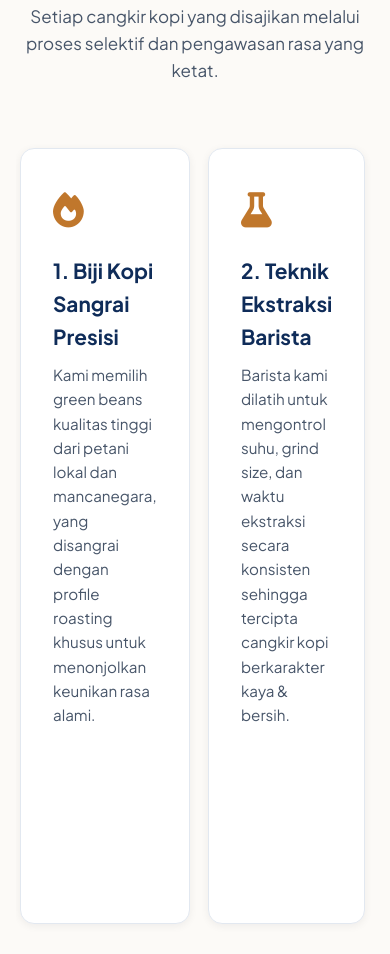
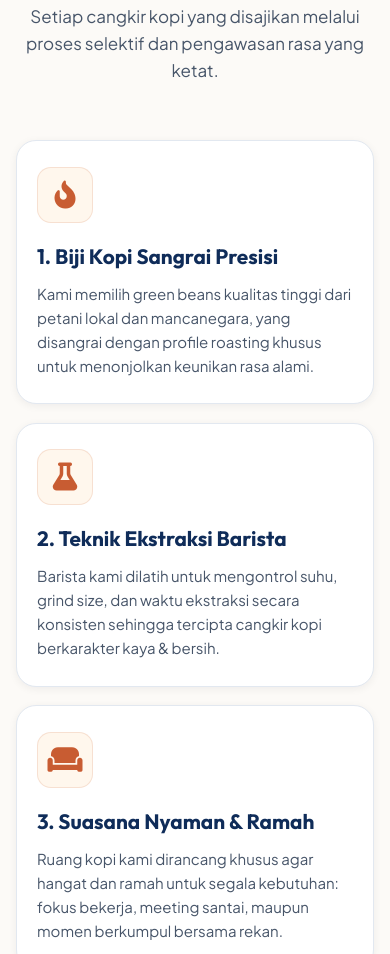
Before and after one commit to dfiizh2711-netizen/Blue-Doors-Surabaya, a plain HTML site: page about.html in a window 390 px wide. Shown: the part 1086-2040 px from the top of the page. Drawn offline with nearby package versions, Linux system fonts and the light colour scheme; no server answers.

Commit message:
Fix About page mobile layout reflow and card 3 FontAwesome icon

```diff
--- a/about.html
+++ b/about.html
@@ -100,29 +100,29 @@
           <p class="section-subtitle">Setiap cangkir kopi yang disajikan melalui proses selektif dan pengawasan rasa yang ketat.</p>
         </div>
 
-        <div class="product-grid" style="grid-template-columns: repeat(auto-fit, minmax(300px, 1fr));">
-          <div class="story-feature-item" style="padding: 2rem;">
-            <div style="font-size: 2.2rem; color: var(--accent-gold); margin-bottom: 1rem;">
-              <i class="fa-solid fa-fire"></i>
+        <div class="pilar-grid">
+          <div class="pilar-card">
+            <div class="pilar-icon-box">
+              <i class="fa-solid fa-fire-flame-curved"></i>
             </div>
-            <h3 style="font-size: 1.3rem; margin-bottom: 0.6rem;">1. Biji Kopi Sangrai Presisi</h3>
-            <p style="font-size: 0.95rem;">Kami memilih green beans kualitas tinggi dari petani lokal dan mancanegara, yang disangrai dengan profile roasting khusus untuk menonjolkan keunikan rasa alami.</p>
+            <h3 class="pilar-title">1. Biji Kopi Sangrai Presisi</h3>
+            <p class="pilar-desc">Kami memilih green beans kualitas tinggi dari petani lokal dan mancanegara, yang disangrai dengan profile roasting khusus untuk menonjolkan keunikan rasa alami.</p>
           </div>
 
-          <div class="story-feature-item" style="padding: 2rem;">
-            <div style="font-size: 2.2rem; color: var(--accent-gold); margin-bottom: 1rem;">
+          <div class="pilar-card">
+            <div class="pilar-icon-box">
               <i class="fa-solid fa-flask"></i>
             </div>
-            <h3 style="font-size: 1.3rem; margin-bottom: 0.6rem;">2. Teknik Ekstraksi Barista</h3>
-            <p style="font-size: 0.95rem;">Barista kami dilatih untuk mengontrol suhu, grind size, dan waktu ekstraksi secara konsisten sehingga tercipta cangkir kopi berkarakter kaya & bersih.</p>
+            <h3 class="pilar-title">2. Teknik Ekstraksi Barista</h3>
+            <p class="pilar-desc">Barista kami dilatih untuk mengontrol suhu, grind size, dan waktu ekstraksi secara konsisten sehingga tercipta cangkir kopi berkarakter kaya & bersih.</p>
           </div>
 
-          <div class="story-feature-item" style="padding: 2rem;">
-            <div style="font-size: 2.2rem; color: var(--accent-gold); margin-bottom: 1rem;">
-              <i class="fa-solid fa-house-heart"></i>
+          <div class="pilar-card">
+            <div class="pilar-icon-box">
+              <i class="fa-solid fa-couch"></i>
             </div>
-            <h3 style="font-size: 1.3rem; margin-bottom: 0.6rem;">3. Suasana Nyaman & Ramah</h3>
-            <p style="font-size: 0.95rem;">Ruang kopi kami dirancang khusus agar hangat dan ramah untuk segala kebutuhan: fokus bekerja, meeting santai, maupun momen berkumpul bersama rekan.</p>
+            <h3 class="pilar-title">3. Suasana Nyaman & Ramah</h3>
+            <p class="pilar-desc">Ruang kopi kami dirancang khusus agar hangat dan ramah untuk segala kebutuhan: fokus bekerja, meeting santai, maupun momen berkumpul bersama rekan.</p>
           </div>
         </div>
       </div>
--- a/styles.css
+++ b/styles.css
@@ -730,6 +730,62 @@ a {
   font-size: 0.875rem;
   color: var(--text-muted);
   margin-bottom: 0;
+}
+
+/* Pilar Keunggulan 3 Cards Grid (About Page) */
+.pilar-grid {
+  display: grid;
+  grid-template-columns: repeat(3, 1fr);
+  gap: 1.75rem;
+  margin-top: 2rem;
+}
+
+.pilar-card {
+  background-color: var(--surface-white);
+  border: 1px solid var(--border-subtle);
+  border-radius: var(--radius-lg);
+  padding: 2.25rem 1.75rem;
+  box-shadow: var(--shadow-sm);
+  transition: transform var(--transition-normal), border-color var(--transition-normal), box-shadow var(--transition-normal);
+  display: flex;
+  flex-direction: column;
+  height: 100%;
+}
+
+.pilar-card:hover {
+  transform: translateY(-5px);
+  border-color: var(--primary-brand);
+  box-shadow: var(--shadow-md);
+}
+
+.pilar-icon-box {
+  width: 56px;
+  height: 56px;
+  border-radius: var(--radius-md);
+  background-color: #FFF7ED;
+  color: var(--primary-brand);
+  display: flex;
+  align-items: center;
+  justify-content: center;
+  font-size: 1.75rem;
+  margin-bottom: 1.25rem;
+  border: 1px solid rgba(200, 92, 50, 0.15);
+}
+
+.pilar-title {
+  font-family: var(--font-heading);
+  font-size: 1.3rem;
+  font-weight: 700;
+  color: var(--primary-navy);
+  margin-bottom: 0.75rem;
+  line-height: 1.3;
+}
+
+.pilar-desc {
+  font-size: 0.9375rem;
+  color: var(--text-muted);
+  line-height: 1.6;
+  margin: 0;
 }
 
 /* Reservation / Booking Banner */
@@ -1676,6 +1732,22 @@ a {
   #public-reservation-grid {
     grid-template-columns: 1fr;
     gap: 0.85rem;
+  }
+
+  /* 3 Pilar Keunggulan Mobile Reflow */
+  .pilar-grid {
+    display: grid !important;
+    grid-template-columns: 1fr !important;
+    flex-direction: column !important;
+    gap: 1.15rem !important;
+    overflow-x: visible !important;
+  }
+
+  .pilar-card {
+    width: 100% !important;
+    min-width: 100% !important;
+    max-width: 100% !important;
+    padding: 1.6rem 1.25rem !important;
   }
 
   /* Modal Cards on Mobile */
```
